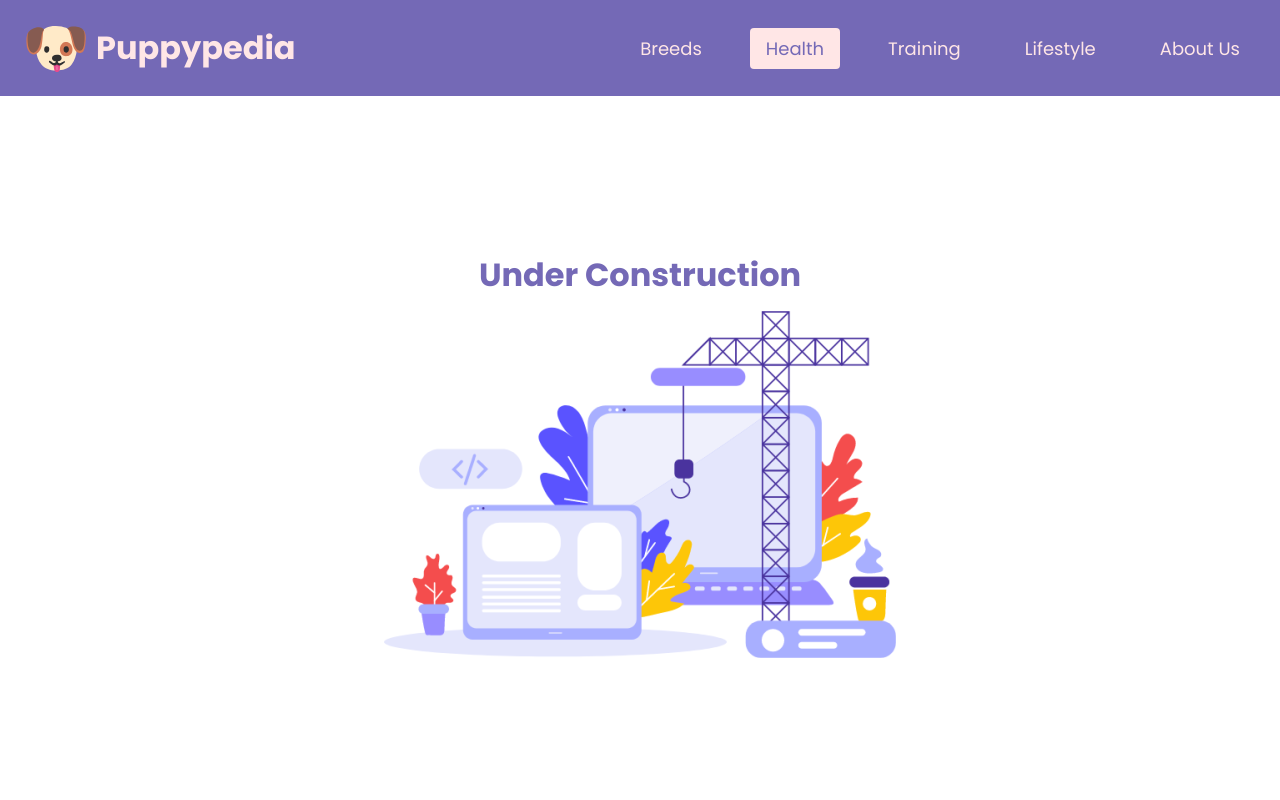
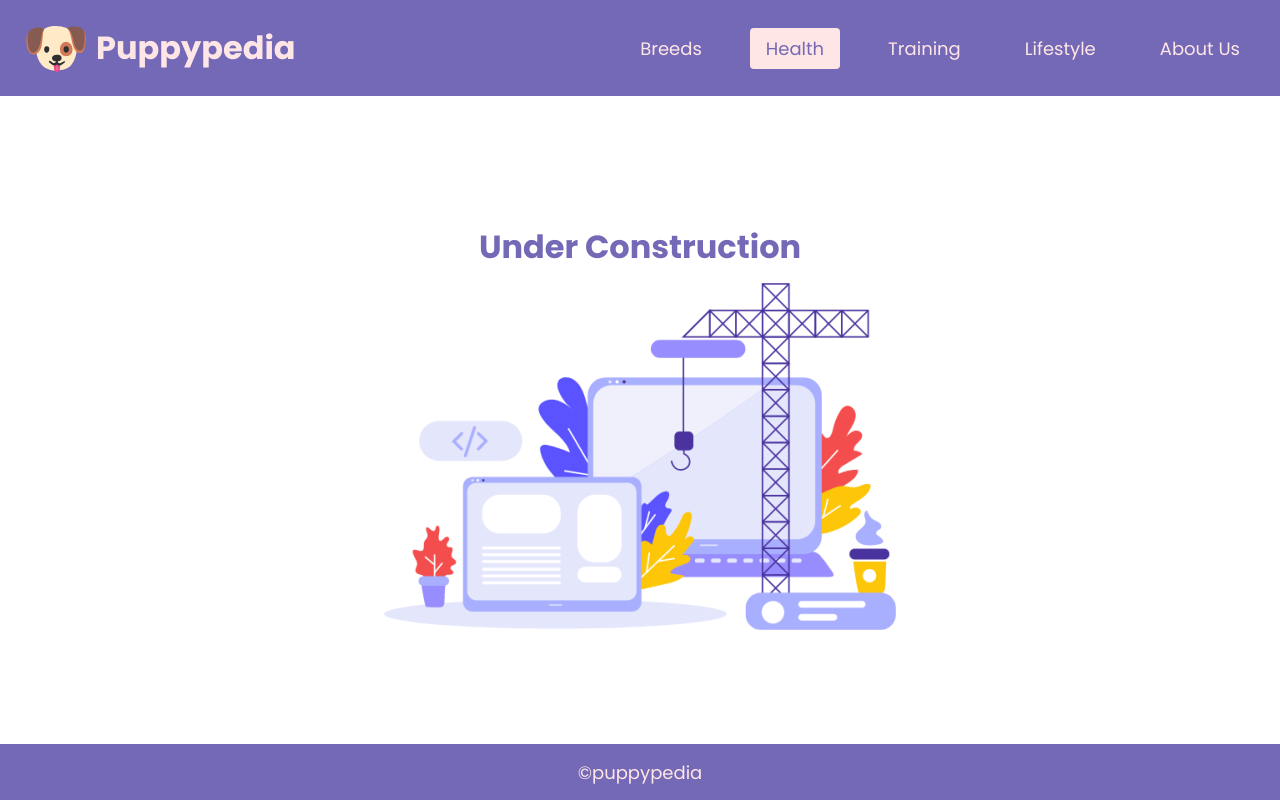
Before and after one commit to Surajit05021997/puppypedia, a Vue app: page /health in a window 1280 px wide. Built offline with nearby package versions, Linux system fonts and the light colour scheme; no server answers.

Commit message:
feat: added footer

```diff
--- a/src/App.vue
+++ b/src/App.vue
@@ -3,17 +3,19 @@
   <div id="main" class="container">
     <router-view></router-view>
   </div>
+  <AppFooter />
 </template>
 
 <script setup>
 import AppHeader from '@/components/AppHeader.vue';
+import AppFooter from '@/components/AppFooter.vue';
 </script>
 
 <style scoped>
 .container {
   padding: 16px 8px;
   /*100vh-header height*/
-  min-height: calc(100vh - 96px);
+  min-height: calc(100vh - 152px);
 }
 
 @media (min-width: 480px) {
--- /dev/null
+++ b/src/components/AppFooter.vue
@@ -0,0 +1,14 @@
+<template>
+  <footer class="footer">&copy;puppypedia</footer>
+</template>
+
+<style scoped>
+footer {
+  height: 56px;
+  display: flex;
+  align-items: center;
+  justify-content: center;
+  background-color: var(--clr-primary-900);
+  color: var(--clr-primary-600);
+}
+</style>
--- a/src/components/AppHeader.vue
+++ b/src/components/AppHeader.vue
@@ -24,16 +24,12 @@
 </template>
 
 <script setup>
-import { ref, computed } from 'vue';
+import { ref } from 'vue';
 import AppLogo from './AppLogo.vue';
 import AppNavbar from './AppNavbar.vue';
 
 let expandedMenu = ref({
   'expanded-menu': false,
-});
-
-const burgerMenuIconSrc = computed(() => {
-  return expandedMenu.value['expanded-menu'] ? '@/assets/icons/cross.svg' : '@/assets/icons/burger-menu.svg';
 });
 
 const toggleMenu = function() {
--- a/src/views/Health.vue
+++ b/src/views/Health.vue
@@ -7,7 +7,7 @@
 
 <style scoped>
 section{
-  min-height: calc(100vh - 128px);
+  min-height: calc(100vh - 184px);
   display: flex;
   flex-direction: column;
   justify-content: center;
--- a/src/views/Lifestyle.vue
+++ b/src/views/Lifestyle.vue
@@ -7,7 +7,7 @@
 
 <style scoped>
 section{
-  min-height: calc(100vh - 128px);
+  min-height: calc(100vh - 184px);
   display: flex;
   flex-direction: column;
   justify-content: center;
--- a/src/views/Training.vue
+++ b/src/views/Training.vue
@@ -7,7 +7,7 @@
 
 <style scoped>
 section{
-  min-height: calc(100vh - 128px);
+  min-height: calc(100vh - 184px);
   display: flex;
   flex-direction: column;
   justify-content: center;
```
